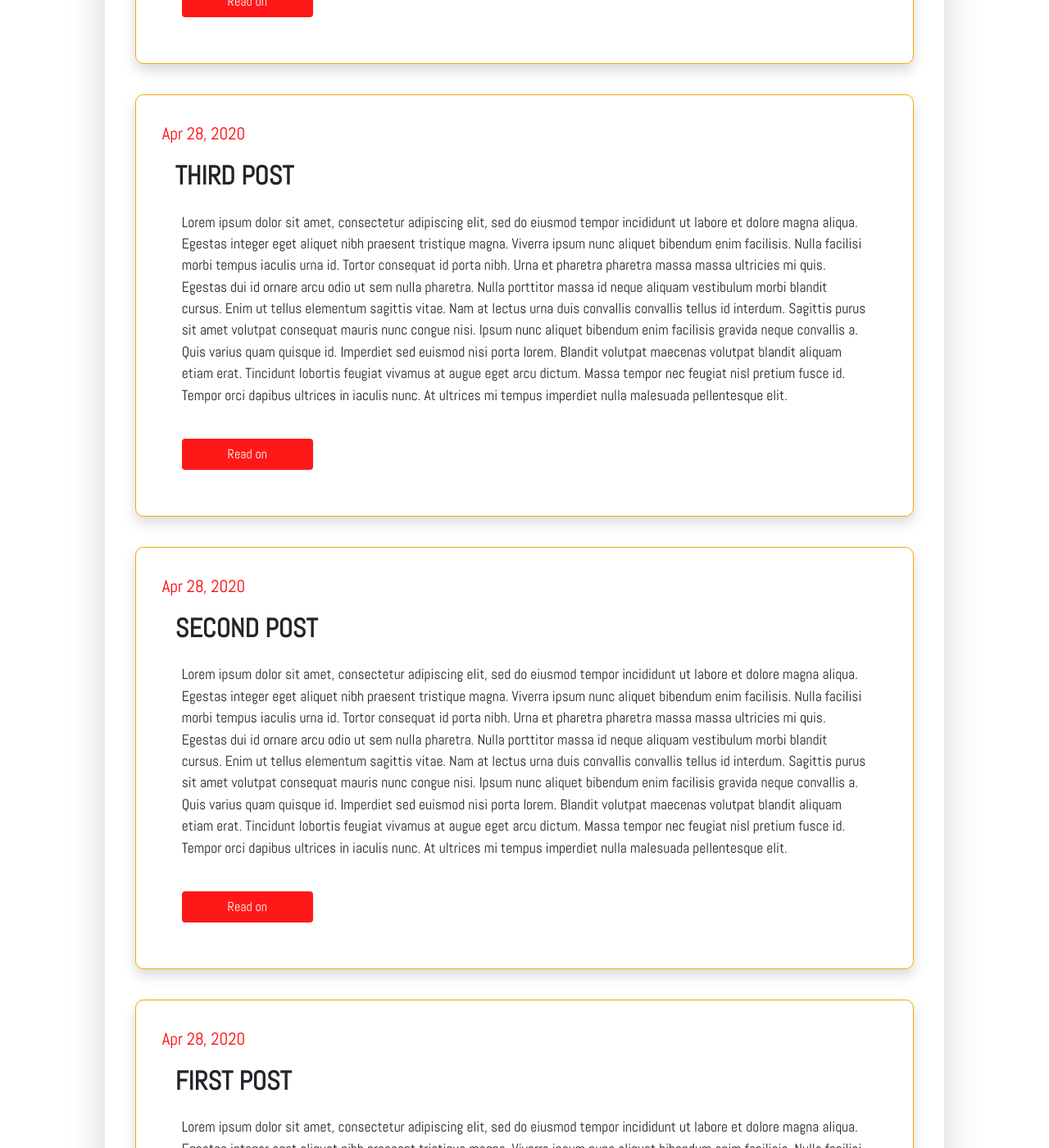
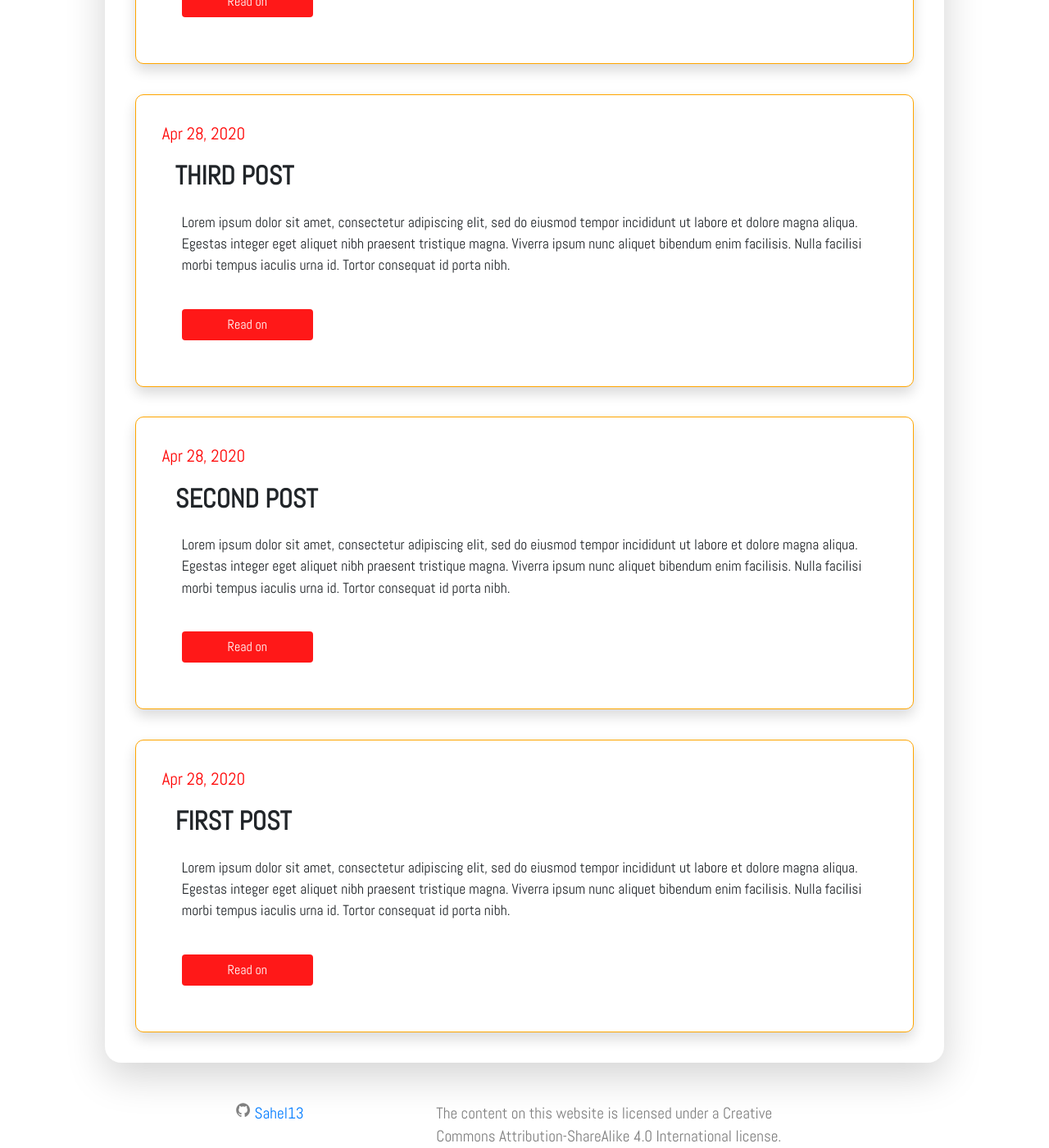
Before and after one commit to Sahel13/TheStudentWatch-Old, a Jekyll site: the page built from index.html, in a window 1280 px wide and 1400 px high, scrolled down 485 px. Shown: the whole window at 82% size. Built offline with Jekyll 4.4.1, drawn with Linux system fonts in a browser that asks for light colours; nearby versions of some CDN libraries; some of the changed lines change nothing that is shown; some of the changed text lies outside the part shown.

Commit message:
Excerpts added for test posts

```diff
--- a/_posts/2020-04-28-first-post.markdown
+++ b/_posts/2020-04-28-first-post.markdown
@@ -2,6 +2,7 @@
 layout: post
 title:  "First Post"
 date:   2020-04-28 10:15:00 +0530
+excerpt: Lorem ipsum dolor sit amet, consectetur adipiscing elit, sed do eiusmod tempor incididunt ut labore et dolore magna aliqua. Egestas integer eget aliquet nibh praesent tristique magna. Viverra ipsum nunc aliquet bibendum enim facilisis. Nulla facilisi morbi tempus iaculis urna id. Tortor consequat id porta nibh.
 ---
 
 Lorem ipsum dolor sit amet, consectetur adipiscing elit, sed do eiusmod tempor incididunt ut labore et dolore magna aliqua. Egestas integer eget aliquet nibh praesent tristique magna. Viverra ipsum nunc aliquet bibendum enim facilisis. Nulla facilisi morbi tempus iaculis urna id. Tortor consequat id porta nibh. Urna et pharetra pharetra massa massa ultricies mi quis. Egestas dui id ornare arcu odio ut sem nulla pharetra. Nulla porttitor massa id neque aliquam vestibulum morbi blandit cursus. Enim ut tellus elementum sagittis vitae. Nam at lectus urna duis convallis convallis tellus id interdum. Sagittis purus sit amet volutpat consequat mauris nunc congue nisi. Ipsum nunc aliquet bibendum enim facilisis gravida neque convallis a. Quis varius quam quisque id. Imperdiet sed euismod nisi porta lorem. Blandit volutpat maecenas volutpat blandit aliquam etiam erat. Tincidunt lobortis feugiat vivamus at augue eget arcu dictum. Massa tempor nec feugiat nisl pretium fusce id. Tempor orci dapibus ultrices in iaculis nunc. At ultrices mi tempus imperdiet nulla malesuada pellentesque elit.
--- a/_posts/2020-04-28-second-post.markdown
+++ b/_posts/2020-04-28-second-post.markdown
@@ -2,6 +2,7 @@
 layout: post
 title:  "Second Post"
 date:   2020-04-28 10:15:00 +0530
+excerpt: Lorem ipsum dolor sit amet, consectetur adipiscing elit, sed do eiusmod tempor incididunt ut labore et dolore magna aliqua. Egestas integer eget aliquet nibh praesent tristique magna. Viverra ipsum nunc aliquet bibendum enim facilisis. Nulla facilisi morbi tempus iaculis urna id. Tortor consequat id porta nibh.
 ---
 
 Lorem ipsum dolor sit amet, consectetur adipiscing elit, sed do eiusmod tempor incididunt ut labore et dolore magna aliqua. Egestas integer eget aliquet nibh praesent tristique magna. Viverra ipsum nunc aliquet bibendum enim facilisis. Nulla facilisi morbi tempus iaculis urna id. Tortor consequat id porta nibh. Urna et pharetra pharetra massa massa ultricies mi quis. Egestas dui id ornare arcu odio ut sem nulla pharetra. Nulla porttitor massa id neque aliquam vestibulum morbi blandit cursus. Enim ut tellus elementum sagittis vitae. Nam at lectus urna duis convallis convallis tellus id interdum. Sagittis purus sit amet volutpat consequat mauris nunc congue nisi. Ipsum nunc aliquet bibendum enim facilisis gravida neque convallis a. Quis varius quam quisque id. Imperdiet sed euismod nisi porta lorem. Blandit volutpat maecenas volutpat blandit aliquam etiam erat. Tincidunt lobortis feugiat vivamus at augue eget arcu dictum. Massa tempor nec feugiat nisl pretium fusce id. Tempor orci dapibus ultrices in iaculis nunc. At ultrices mi tempus imperdiet nulla malesuada pellentesque elit.
--- a/_posts/2020-04-28-third-post.markdown
+++ b/_posts/2020-04-28-third-post.markdown
@@ -2,6 +2,7 @@
 layout: post
 title:  "Third Post"
 date:   2020-04-28 10:15:00 +0530
+excerpt: Lorem ipsum dolor sit amet, consectetur adipiscing elit, sed do eiusmod tempor incididunt ut labore et dolore magna aliqua. Egestas integer eget aliquet nibh praesent tristique magna. Viverra ipsum nunc aliquet bibendum enim facilisis. Nulla facilisi morbi tempus iaculis urna id. Tortor consequat id porta nibh.
 ---
 
 Lorem ipsum dolor sit amet, consectetur adipiscing elit, sed do eiusmod tempor incididunt ut labore et dolore magna aliqua. Egestas integer eget aliquet nibh praesent tristique magna. Viverra ipsum nunc aliquet bibendum enim facilisis. Nulla facilisi morbi tempus iaculis urna id. Tortor consequat id porta nibh. Urna et pharetra pharetra massa massa ultricies mi quis. Egestas dui id ornare arcu odio ut sem nulla pharetra. Nulla porttitor massa id neque aliquam vestibulum morbi blandit cursus. Enim ut tellus elementum sagittis vitae. Nam at lectus urna duis convallis convallis tellus id interdum. Sagittis purus sit amet volutpat consequat mauris nunc congue nisi. Ipsum nunc aliquet bibendum enim facilisis gravida neque convallis a. Quis varius quam quisque id. Imperdiet sed euismod nisi porta lorem. Blandit volutpat maecenas volutpat blandit aliquam etiam erat. Tincidunt lobortis feugiat vivamus at augue eget arcu dictum. Massa tempor nec feugiat nisl pretium fusce id. Tempor orci dapibus ultrices in iaculis nunc. At ultrices mi tempus imperdiet nulla malesuada pellentesque elit.
```
